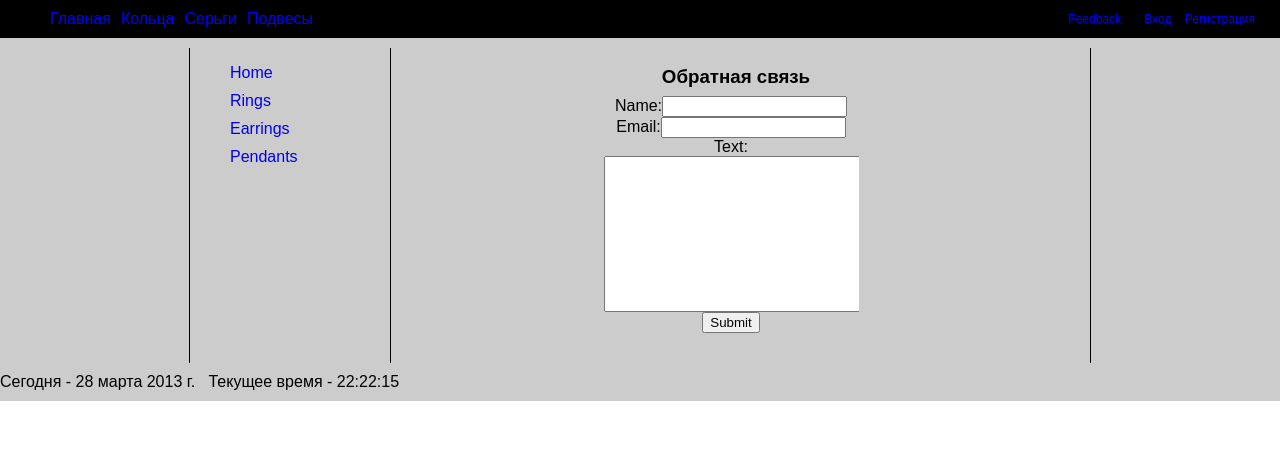
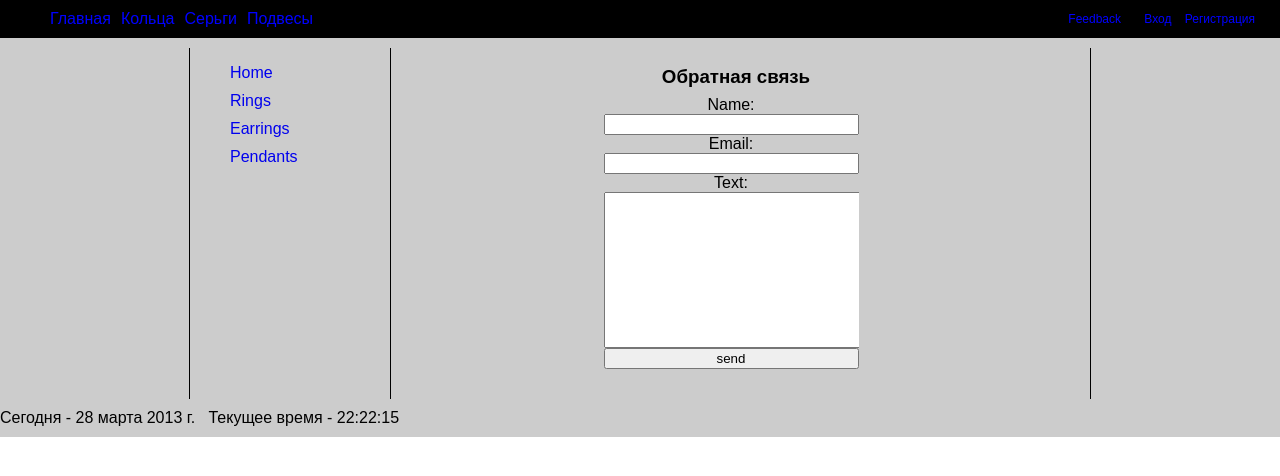
Before and after one commit to sendr/myjeweler, a Django app: page /feedback/ in a window 1280 px wide. Shown: the top 476 px of the page. Run offline with Django 3.2, Linux system fonts and the light colour scheme; parts of the project's set-up code (start-up, migrations or seed data) failed here and were passed over.

Commit message:
Making feedback form

```diff
--- a/myjeweler/myjeweler/static/css/all.css
+++ b/myjeweler/myjeweler/static/css/all.css
@@ -123,3 +123,9 @@ p{
 	overflow: hidden;
 	margin: 10px auto;
 }
+.form input {
+	width: 100%;
+}
+.submit {
+	width: 50px;
+}
--- a/myjeweler/myjeweler/templates/feedback.html
+++ b/myjeweler/myjeweler/templates/feedback.html
@@ -7,7 +7,7 @@
 				<form action="{% url 'feedback'%}" method="POST" class="form">
 					{% csrf_token %}
 					{{form}}
-					<input type='submit'>
+					<input type='submit' value="send">
 				</form>
 			</div>
 {% endblock content %}
--- a/myjeweler/myjeweler/views.py
+++ b/myjeweler/myjeweler/views.py
@@ -3,6 +3,7 @@ from django.shortcuts import render, get_object_or_404, redirect
 from django.core.urlresolvers import reverse
 from myjeweler.apps.silver_adornment.models import SilverRings
 from django import forms
+from django.core.mail import send_mail
 
 
 def index(request):
@@ -22,10 +23,17 @@ class ContactForm(forms.Form):
 
 
 def feedback_view(request):
-	form = ContactForm()
+
+	if request.method == "POST":
+		form = ContactForm(request.POST)
+		if form.is_valid():
+			data = form.cleaned_data
+			send_mail("Message form from Myjewelry", data['text'], data['email'], ["sendr84@gmail.com"] )
+			return redirect(reverse("feedback"))
+	else:
+		form = ContactForm()
 	return render(request, "feedback.html",{
-						'form': form
-					})
+						'form': form})
 
 def earrings(request):
 	return render(request, "earrings.html")
```
